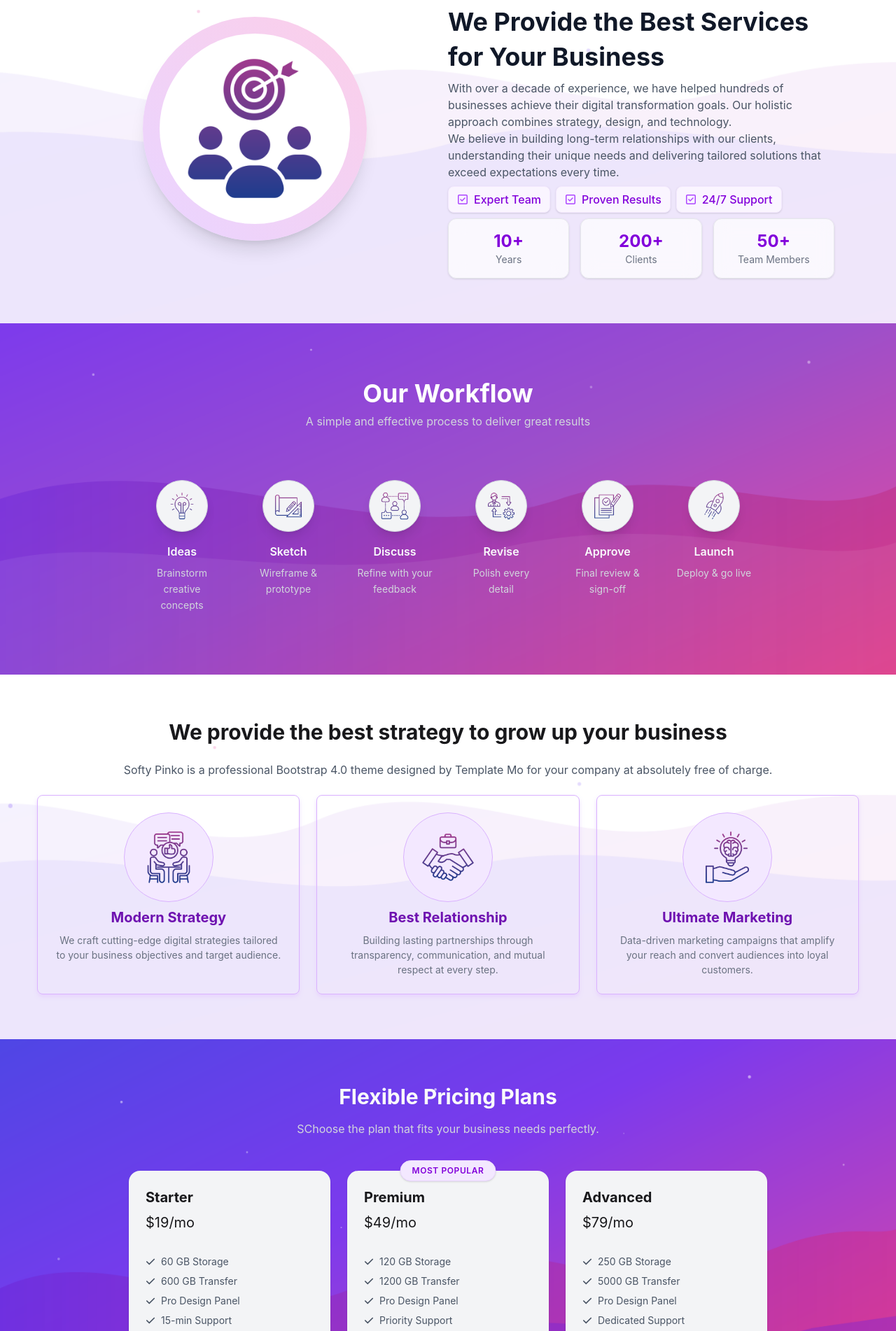
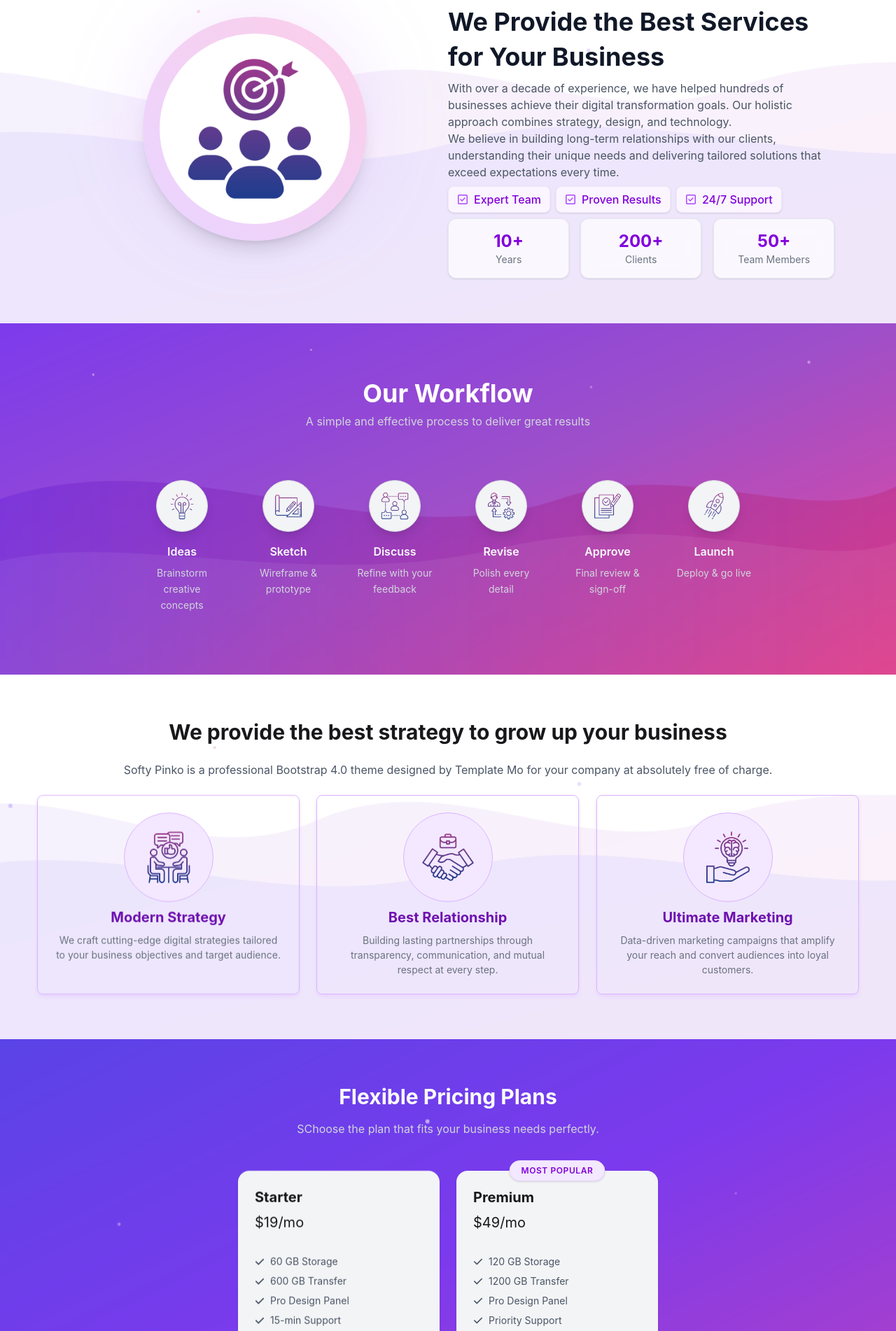
Before and after one commit to sayedrkhalid-dev/softy-pinko, a React (Vite) app: page / in a window 1280 px wide. Shown: the part 895-2797 px from the top of the page at 70% size. Built offline with nearby package versions, Linux system fonts and the light colour scheme.

Commit message:
Add scrolling smooth animation
 - Add animation using IntersectionObserver constractor

 - Add custom hook called useReveal

 - Add custom element called Reveal

```diff
--- a/src/components/About/About.jsx
+++ b/src/components/About/About.jsx
@@ -1,6 +1,7 @@
 import bg_wave from "../../assets/bg-wave.png";
 import about_main from "../../assets/about.png";
 import { FaRegSquareCheck as Check } from "react-icons/fa6";
+import Reveal from "../../hooks/Reveal";
 
 const About = ({ stats, highlights }) => {
   return (
@@ -10,7 +11,10 @@ const About = ({ stats, highlights }) => {
     >
       <div className="max-w-6xl mx-auto px-6 flex flex-col lg:flex-row items-center">
         {/* LEFT IMAGE */}
-        <div className="flex-1 flex justify-center relative">
+        <Reveal
+          direction="left"
+          className="flex-1 flex justify-center relative"
+        >
           <div className="w-72 h-72 md:w-80 md:h-80 rounded-full bg-linear-to-tr from-purple-200 to-pink-200 p-6 shadow-xl">
             <div className="w-full h-full bg-white rounded-full flex items-center justify-center overflow-hidden">
               <img
@@ -23,10 +27,13 @@ const About = ({ stats, highlights }) => {
 
           {/* Decorative blur */}
           <div className="absolute -z-10 w-72 h-72 bg-purple-400/20 blur-3xl rounded-full"></div>
-        </div>
+        </Reveal>
 
         {/* RIGHT CONTENT */}
-        <div className="flex-1 flex flex-col gap-2 text-center lg:text-left">
+        <Reveal
+          direction="right"
+          className="flex-1 flex flex-col gap-2 text-center lg:text-left"
+        >
           {/* Badge */}
           <div className="w-fit mx-auto lg:mx-0 px-4 py-1.5 rounded-full bg-purple-100 text-purple-700 text-xs font-semibold uppercase tracking-wider border border-purple-200">
             About Us
@@ -49,21 +56,25 @@ const About = ({ stats, highlights }) => {
 
           {/* Highlights */}
           <div className="flex flex-wrap gap-2 justify-center lg:justify-start">
-            {highlights.map((highlight) => (
-              <div
+            {highlights.map((highlight, index) => (
+              <Reveal
+                direction="down"
+                delay={index * 80}
                 key={highlight.id}
                 className="flex items-center gap-2 text-purple-700 font-medium bg-purple-50 px-3 py-1.5 rounded-lg border border-purple-100 shadow-sm hover:shadow-md transition"
               >
                 <Check className="text-purple-500" />
                 {highlight.title}
-              </div>
+              </Reveal>
             ))}
           </div>
 
           {/* Stats */}
           <div className="grid grid-cols-3 gap-4">
-            {stats.map((stat) => (
-              <div
+            {stats.map((stat, index) => (
+              <Reveal
+                direction="down"
+                delay={index * 80}
                 key={stat.id}
                 className="bg-white/70 backdrop-blur-md border border-gray-200 rounded-xl py-4 flex flex-col items-center shadow-sm hover:shadow-md transition"
               >
@@ -74,10 +85,10 @@ const About = ({ stats, highlights }) => {
                 <span className="text-xs md:text-sm text-gray-500">
                   {stat.label}
                 </span>
-              </div>
+              </Reveal>
             ))}
           </div>
-        </div>
+        </Reveal>
       </div>
     </section>
   );
--- a/src/components/Banner/Banner.jsx
+++ b/src/components/Banner/Banner.jsx
@@ -1,6 +1,7 @@
 import banner_bg from "../../assets/bg-hero.png";
 import banner_main from "../../assets/main-hero.png";
 import Stats from "../Stats/Stats";
+import Reveal from "../../hooks/Reveal";
 
 const Banner = ({ stats }) => {
   return (
@@ -10,7 +11,7 @@ const Banner = ({ stats }) => {
     >
       <div className="w-full max-w-11/12 mx-auto min-h-dvh flex flex-col md:flex-row md:justify-between md:items-center gap-8 md:gap-0 pt-28 pb-8 overflow-hidden">
         {/* Banner left */}
-        <div className="flex-1 flex flex-col gap-8">
+        <Reveal direction="up" className="flex-1 flex flex-col gap-8">
           {/* Banner badge */}
           <div className="flex gap-2 bg-gray-100/20 text-gray-50 text-sm font-semibold tracking-wider border border-gray-300/50 w-fit px-4 py-2 rounded-full">
             <span>🚀</span>
@@ -40,10 +41,13 @@ const Banner = ({ stats }) => {
               Our Process
             </button>
           </div>
-        </div>
+        </Reveal>
 
         {/* Banner right */}
-        <div className="flex-1 flex flex-col justify-center items-center gap-4">
+        <Reveal
+          direction="right"
+          className="flex-1 flex flex-col justify-center items-center gap-4"
+        >
           <div className="w-full h-full">
             <img
               src={banner_main}
@@ -54,7 +58,7 @@ const Banner = ({ stats }) => {
 
           {/* Stats */}
           <Stats stats={stats} />
-        </div>
+        </Reveal>
       </div>
     </section>
   );
--- a/src/components/Contact/Contact.jsx
+++ b/src/components/Contact/Contact.jsx
@@ -3,6 +3,7 @@ import { FaArrowRightLong as RightArrow } from "react-icons/fa6";
 import { FaRegAddressCard as Address } from "react-icons/fa";
 import { MdOutlineMailOutline as Email } from "react-icons/md";
 import { MdOutlinePhoneInTalk as Phone } from "react-icons/md";
+import Reveal from "../../hooks/Reveal";
 
 const Contact = ({ contacts }) => {
   return (
@@ -12,7 +13,7 @@ const Contact = ({ contacts }) => {
     >
       <div className="w-full max-w-11/12 mx-auto min-h-dvh flex flex-col md:flex-row md:justify-between md:items-center gap-10 py-16 overflow-hidden">
         {/* Contact left */}
-        <div className="flex-1 flex flex-col gap-2">
+        <Reveal direction="left" className="flex-1 flex flex-col gap-2">
           {/* Contact title */}
           <h1 className="text-2xl md:text-3xl font-bold text-gray-900">
             Get In Touch
@@ -26,8 +27,13 @@ const Contact = ({ contacts }) => {
 
           {/* Contact info */}
           <ul className="flex flex-col gap-4 mt-8">
-            {contacts.map((contact) => (
-              <li key={contact.id} className="flex items-center gap-2">
+            {contacts.map((contact, index) => (
+              <Reveal
+                direction="left"
+                delay={index * 80}
+                key={contact.id}
+                className="flex items-center gap-2"
+              >
                 <span className="bg-gray-100 border border-gray-300 p-4 rounded-full">
                   {contact.type === "Address" ? (
                     <Address size={32} />
@@ -41,13 +47,16 @@ const Contact = ({ contacts }) => {
                   <h1 className="font-semibold">{contact.type}</h1>
                   <p className="text-sm text-gray-700">{contact.value}</p>
                 </div>
-              </li>
+              </Reveal>
             ))}
           </ul>
-        </div>
+        </Reveal>
 
         {/* Contact right */}
-        <div className="flex-1 flex flex-col justify-center items-center gap-4 p-6 bg-white border border-gray-100 shadow-md  rounded-2xl">
+        <Reveal
+          direction="right"
+          className="flex-1 flex flex-col justify-center items-center gap-4 p-6 bg-white border border-gray-100 shadow-md  rounded-2xl"
+        >
           <fieldset className="w-full flex flex-col gap-4">
             <div className="flex gap-4">
               <input
@@ -79,7 +88,7 @@ const Contact = ({ contacts }) => {
               <RightArrow />
             </button>
           </fieldset>
-        </div>
+        </Reveal>
       </div>
     </section>
   );
--- a/src/components/Pricing/Pricing.jsx
+++ b/src/components/Pricing/Pricing.jsx
@@ -1,5 +1,6 @@
 import bg from "../../assets/bg-hero.png";
 import { FaCheck as Check } from "react-icons/fa6";
+import Reveal from "../../hooks/Reveal";
 
 const Pricing = ({ pricing }) => {
   return (
@@ -17,8 +18,10 @@ const Pricing = ({ pricing }) => {
 
         <div className="flex items-center justify-center mt-8">
           <ul className="flex gap-6 items-center justify-center flex-wrap">
-            {pricing.map((price) => (
-              <li
+            {pricing.map((price, index) => (
+              <Reveal
+                direction="down"
+                delay={index * 80}
                 key={price.id}
                 className="card flex-none w-full sm:w-64 md:w-72 bg-gray-100 shadow-sm relative rounded-2xl transition-all duration-300 hover:-translate-y-0.5 hover:shadow-md"
               >
@@ -59,7 +62,7 @@ const Pricing = ({ pricing }) => {
                     </button>
                   </div>
                 </div>
-              </li>
+              </Reveal>
             ))}
           </ul>
         </div>
--- a/src/components/Services/Services.jsx
+++ b/src/components/Services/Services.jsx
@@ -1,4 +1,5 @@
 import bg_wave from "../../assets/bg-wave.png";
+import Reveal from "../../hooks/Reveal";
 
 const Services = ({ services }) => {
   return (
@@ -16,8 +17,10 @@ const Services = ({ services }) => {
         </p>
 
         <ul className="grid sm:grid-cols-2 md:grid-cols-3 gap-6">
-          {services.map((service) => (
-            <li
+          {services.map((service, index) => (
+            <Reveal
+              direction="down"
+              delay={index * 80}
               key={service.id}
               className="card border border-purple-300 shadow-md shadow-purple-200 transition-all duration-300 hover:-translate-y-0.5 hover:shadow-lg"
             >
@@ -34,7 +37,7 @@ const Services = ({ services }) => {
                 {/* Service description */}
                 <p className="text-gray-500">{service.description}</p>
               </div>
-            </li>
+            </Reveal>
           ))}
         </ul>
       </div>
--- a/src/components/Wrokflow/Workflow.jsx
+++ b/src/components/Wrokflow/Workflow.jsx
@@ -1,4 +1,5 @@
 import workflow_bg from "../../assets/bg-workflow.png";
+import Reveal from "../../hooks/Reveal";
 
 const Workflow = ({ workflow }) => {
   return (
@@ -20,8 +21,13 @@ const Workflow = ({ workflow }) => {
         {/* Workflow Steps Container */}
         <div className="flex justify-center">
           <ul className="flex flex-wrap justify-center gap-6">
-            {workflow.map((step) => (
-              <li key={step.id} className="flex-none w-26 md:w-32 p-2">
+            {workflow.map((step, index) => (
+              <Reveal
+                direction="down"
+                delay={index * 80}
+                key={step.id}
+                className="flex-none w-26 md:w-32 p-2"
+              >
                 <div className="flex flex-col items-center text-center">
                   {/* Icon Container */}
                   <div className="flex items-center justify-center p-4 rounded-full bg-gray-100 backdrop-blur-md border border-gray-300 shadow-lg mb-4">
@@ -42,7 +48,7 @@ const Workflow = ({ workflow }) => {
                     {step.description}
                   </p>
                 </div>
-              </li>
+              </Reveal>
             ))}
           </ul>
         </div>
--- /dev/null
+++ b/src/hooks/Reveal.jsx
@@ -0,0 +1,41 @@
+import useReveal from "./useReveal";
+
+const directions = {
+  left: "translate-x-[-40px]",
+  right: "translate-x-[40px]",
+  up: "translate-y-[-40px]",
+  down: "translate-y-[40px]",
+  none: "",
+};
+
+const Reveal = ({
+  children,
+  direction = "up",
+  delay = 0,
+  duration = 700,
+  className = "",
+}) => {
+  const { ref, visible } = useReveal();
+
+  const hidden = `${directions[direction]} opacity-0`;
+  const show = "translate-x-0 translate-y-0 opacity-100";
+
+  return (
+    <div
+      ref={ref}
+      style={{
+        transitionDelay: `${delay}ms`,
+        transitionDuration: `${duration}ms`,
+      }}
+      className={`
+        transition-all ease-out will-change-transform
+        ${visible ? show : hidden}
+        ${className}
+      `}
+    >
+      {children}
+    </div>
+  );
+};
+
+export default Reveal;
--- /dev/null
+++ b/src/hooks/useReveal.js
@@ -0,0 +1,28 @@
+import { useEffect, useRef, useState } from "react";
+
+const useReveal = () => {
+  const ref = useRef(null);
+  const [visible, setVisible] = useState(false);
+
+  useEffect(() => {
+    if (!ref.current) return;
+
+    const observer = new IntersectionObserver(
+      ([entry]) => {
+        if (entry.isIntersecting) {
+          setVisible(true);
+          observer.unobserve(ref.current);
+        }
+      },
+      { threshold: 0.15 },
+    );
+
+    observer.observe(ref.current);
+
+    return () => observer.disconnect();
+  }, []);
+
+  return { ref, visible };
+};
+
+export default useReveal;
```
